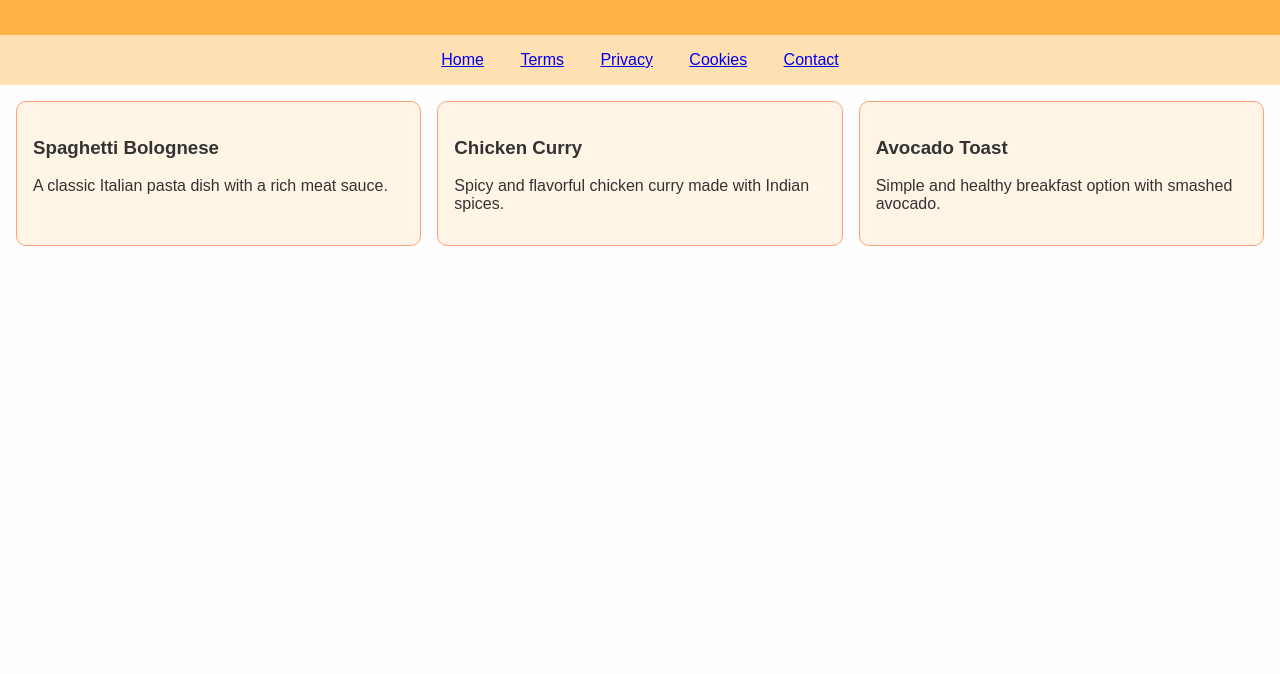
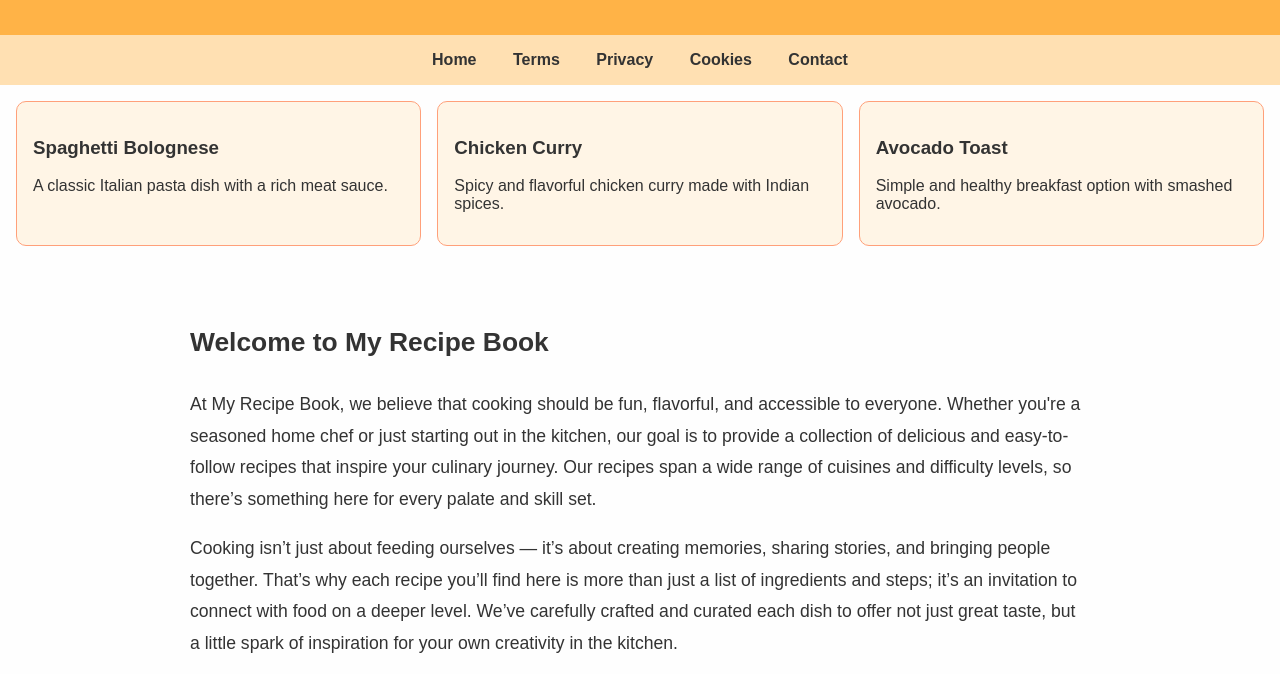
Before and after one commit to anilkumar784/recip, a plain HTML site: page index.html in a window 1280 px wide. Shown: the part 78-752 px from the top of the page. Drawn offline with Linux system fonts and the light colour scheme.

Commit message:
Update index.html

```diff
--- a/index.html
+++ b/index.html
@@ -17,6 +17,19 @@
       padding: 1em;
       text-align: center;
       color: white;
+    }
+
+    nav {
+      background-color: #ffe0b2;
+      padding: 1em;
+      text-align: center;
+    }
+
+    nav a {
+      margin: 0 1em;
+      text-decoration: none;
+      color: #333;
+      font-weight: bold;
     }
 
     .recipe-container {
@@ -65,27 +78,50 @@
       font-size: 1.5em;
       cursor: pointer;
     }
+
+    .intro-text {
+      padding: 2em;
+      max-width: 900px;
+      margin: auto;
+      font-size: 1.1em;
+      line-height: 1.8;
+    }
   </style>
 </head>
 <body>
   <header>
     <h1>🍳 My Recipe Book</h1>
   </header>
-  <nav style="background-color: #ffe0b2; padding: 1em; text-align: center;">
-  <a href="index.html" style="margin: 0 1em;">Home</a>
-  <a href="terms.html" style="margin: 0 1em;">Terms</a>
-  <a href="privacy.html" style="margin: 0 1em;">Privacy</a>
-  <a href="cookies.html" style="margin: 0 1em;">Cookies</a>
-  <a href="contact.html" style="margin: 0 1em;">Contact</a>
-</nav>
+
+  <nav>
+    <a href="index.html">Home</a>
+    <a href="terms.html">Terms</a>
+    <a href="privacy.html">Privacy</a>
+    <a href="cookies.html">Cookies</a>
+    <a href="contact.html">Contact</a>
+  </nav>
 
   <main>
-    <div class="recipe-container" id="recipeContainer">
-      <!-- Recipe cards inserted by JavaScript -->
-    </div>
+    <div class="recipe-container" id="recipeContainer"></div>
+
+    <section class="intro-text">
+      <h2>Welcome to My Recipe Book</h2>
+      <p>At My Recipe Book, we believe that cooking should be fun, flavorful, and accessible to everyone. Whether you're a seasoned home chef or just starting out in the kitchen, our goal is to provide a collection of delicious and easy-to-follow recipes that inspire your culinary journey. Our recipes span a wide range of cuisines and difficulty levels, so there’s something here for every palate and skill set.</p>
+
+      <p>Cooking isn’t just about feeding ourselves — it’s about creating memories, sharing stories, and bringing people together. That’s why each recipe you’ll find here is more than just a list of ingredients and steps; it’s an invitation to connect with food on a deeper level. We’ve carefully crafted and curated each dish to offer not just great taste, but a little spark of inspiration for your own creativity in the kitchen.</p>
+
+      <p>From quick weeknight dinners to indulgent desserts, we’ve organized our recipes to help you find exactly what you need. Looking for healthy options? Craving something spicy? Need a vegetarian twist on a classic dish? Our growing collection is here to make sure you spend less time wondering what to cook and more time enjoying your meals.</p>
+
+      <p>We also understand that modern cooks have different needs. That's why we include helpful tips like substitution suggestions, storage advice, and even meal prep hacks. Want to save time with a one-pot meal? Curious about how to properly store leftovers? We’ve got you covered. We believe in practical cooking that fits real life — without sacrificing flavor or creativity.</p>
+
+      <p>One of our favorite things about this platform is how interactive it is. You can browse recipes, share them with friends, and even suggest your own. Got a twist on our chicken curry? Have a family secret that takes spaghetti to the next level? Let us know! We’re always excited to feature community favorites.</p>
+
+      <p>As we grow, we’ll continue to add seasonal content, themed collections, and even video walkthroughs for some of our most popular recipes. We’re committed to evolving with our readers and making sure this space stays dynamic, useful, and inspiring. Whether you’re cooking for one, feeding a family, or throwing a party, My Recipe Book is here to make your experience smoother and tastier.</p>
+
+      <p>Thank you for visiting, and we hope you come back often. Don’t forget to check out our Terms, Privacy Policy, and Cookie Policy for more information on how we operate. If you have questions, feedback, or want to get in touch, head over to our Contact page. Happy cooking!</p>
+    </section>
   </main>
 
-  <!-- Modal for Recipe Details -->
   <div id="recipeModal" class="modal">
     <div class="modal-content">
       <span class="close" id="closeModal">&times;</span>
```
